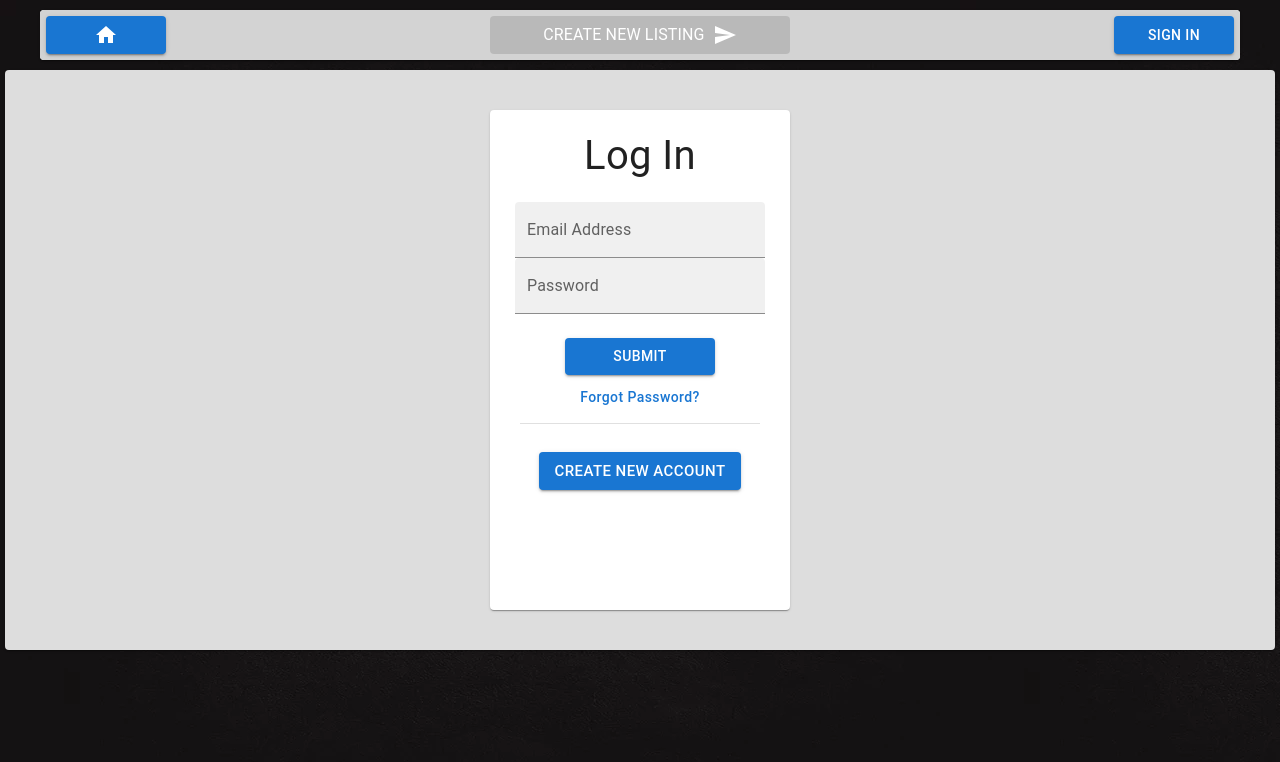
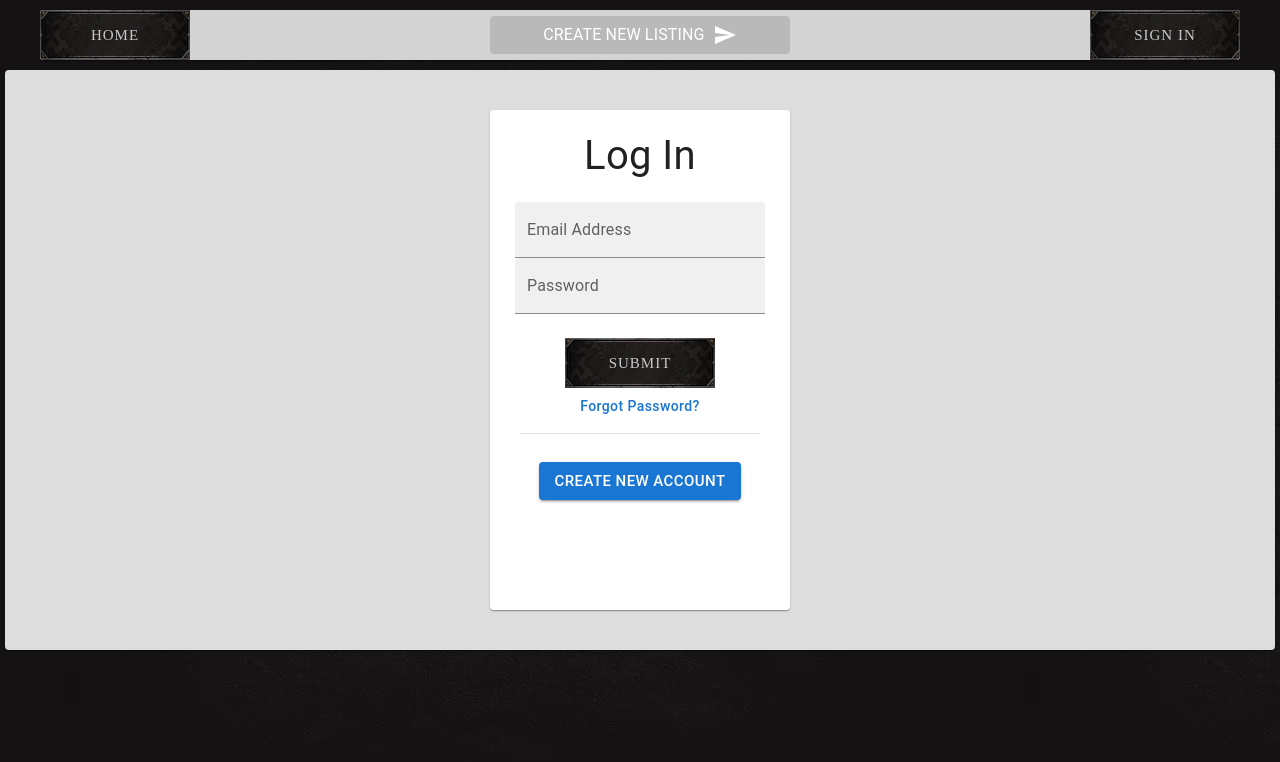
Before and after one commit to aaron-sc-io/goblin-merchant-marketplace, a React (Create React App) app: page /signin in a window 1280 px wide. Shown: the top 762 px of the page. Built offline with nearby package versions, Linux system fonts and the light colour scheme; no server answers; the HTML template or start-up script is replaced by a standard one; a web font is replaced by a local one.

Commit message:
dndbutton implementation

```diff
--- a/src/components/PasswordResetCard/PasswordResetCard.jsx
+++ b/src/components/PasswordResetCard/PasswordResetCard.jsx
@@ -1,4 +1,5 @@
 import { TextField, Box, Button, Card, Typography, Alert, Divider } from '@mui/material';
+import DndButton from '../DndButton/DndButton';
 
 const PasswordResetCard = ({ handleForgotPassSubmit, handleNavigateSignIn, loading, error, message, setUsername }) => {
   console.log(message);
@@ -15,14 +16,7 @@ const PasswordResetCard = ({ handleForgotPassSubmit, handleNavigateSignIn, loadi
           onChange={e => setUsername(e.target.value)}
           sx={{ width: '250px', my: 2 }}
           />
-        <Button
-          variant='contained'
-          disabled={loading}
-          onClick={handleForgotPassSubmit}
-          sx={{ width: '150px' }}
-        >
-          Reset
-        </Button>
+        <DndButton text={'RESET'} onClick={handleForgotPassSubmit} disabled={loading}/>
         <Box sx={{ display: 'flex', alignItems: 'center',  mt: 2, mb: 15 }}>
           <Typography sx={{ fontSize: 15 }}>Already have an account?   </Typography>
           <Button onClick={handleNavigateSignIn}>Sign In</Button>
--- a/src/components/SignInCard/SignInCard.jsx
+++ b/src/components/SignInCard/SignInCard.jsx
@@ -1,6 +1,7 @@
 import { TextField, Box, Button, Card, Typography, Divider, Alert } from '@mui/material';
 import { useAuth } from '../../contexts/AuthContext';
 import { useState } from 'react';
+import DndButton from '../DndButton/DndButton';
 
 
 // TODO Also add username/email login func
@@ -45,14 +46,7 @@ const SignInCard = ({ handleNavigateRoot, handleNavigateForgotPass, handleNaviga
           onChange={e => setPassword(e.target.value)}
           sx={{ width: '250px', mb: 3 }}
           />
-        <Button
-          variant='contained'
-          disabled={loading}
-          onClick={handleSignInSubmit}
-          sx={{ width: '150px', mb: 0.5 }}
-        >
-          Submit
-        </Button>
+        <DndButton text={'SUBMIT'} onClick={handleSignInSubmit} disabled={loading}/>
         <Box sx={{ display: 'flex', alignItems: 'center'}}>
           <Button onClick={handleNavigateForgotPass} sx={{ textTransform: 'none', mb: 1 }}>
             Forgot Password?
--- a/src/components/SignUpCard/SignUpCard.jsx
+++ b/src/components/SignUpCard/SignUpCard.jsx
@@ -2,7 +2,7 @@ import { TextField, Box, Button, Card, Typography, Divider, Alert } from '@mui/m
 import { useAuth } from '../../contexts/AuthContext';
 import { useState } from 'react';
 import { useNavigate } from 'react-router-dom';
-
+import DndButton from '../DndButton/DndButton';
 
 // TODO Also add username/email login func
 const SignUpCard = ({ handleNavigateRoot, handleNavigateSignIn }) => {
@@ -61,16 +61,9 @@ const SignUpCard = ({ handleNavigateRoot, handleNavigateSignIn }) => {
           autoComplete='current-password'
           variant='filled'
           onChange={e => setConfirmPass(e.target.value)}
-          sx={{ width: '250px' }}
+          sx={{ width: '250px', mb: 2 }}
           />
-        <Button
-          variant='contained'
-          disabled={loading}
-          onClick={handleSubmitClick}
-          sx={{ width: '150px', my: 2 }}
-        >
-          Sign Up
-        </Button>
+        <DndButton text={'SIGN UP'} onClick={handleSubmitClick} disabled={loading}/>
         <Divider variant="middle" style={{ width:'80%' }} />
         <Box sx={{ display: 'flex', alignItems: 'center',  mt: 1 }}>
           <Typography sx={{ fontSize: 15 }}>Already have an account?   </Typography>
--- a/src/components/Taskbar/Taskbar.jsx
+++ b/src/components/Taskbar/Taskbar.jsx
@@ -1,20 +1,19 @@
 import { Box, Button, Typography } from '@mui/material';
 import HomeIcon from '@mui/icons-material/Home';
 import SendIcon from '@mui/icons-material/Send';
+import DndButton from '../DndButton/DndButton';
 
 const Taskbar = ({ handleSignOutClick, handleNewSubmitClick, handleHomeClick, handleSignInClick, userIsSignedIn }) => {
   return(
     <Box sx={{ display: 'flex', flexDirection: 'row', height: '50px', backgroundColor: '#D3D3D3', width: '1200px', justifyContent: 'space-between', alignItems: 'center' }}>
-      <Button sx={{ color:'primary', minWidth: '10%', height: '75%', ml: 0.75 }} variant='contained' onClick={handleHomeClick} >
-        <HomeIcon />
-      </Button>
+      <DndButton text={'HOME'} onClick={handleHomeClick}/>
       <Button sx={{ color: 'primary', width: '25%', height: '75%' }} variant='contained' onClick={handleNewSubmitClick} disabled={!userIsSignedIn}>
         <Typography sx={{ color: 'white' }}>CREATE NEW LISTING &nbsp;</Typography>
         <SendIcon sx={{ color: 'white' }} />
       </Button>
       {userIsSignedIn
-      ? <Button sx={{ color:'primary', minWidth: '10%', height: '75%', mr: 0.75 }} variant='contained' onClick={handleSignOutClick}>Sign Out</Button>
-      : <Button sx={{ color:'primary', minWidth: '10%', height: '75%', mr: 0.75 }} variant='contained' onClick={handleSignInClick}>Sign In</Button>}
+      ? <DndButton text={'SIGN OUT'} onClick={handleSignOutClick}/>
+      : <DndButton text={'SIGN IN'} onClick={handleSignInClick}/>}
     </Box>
   );
 };
```
